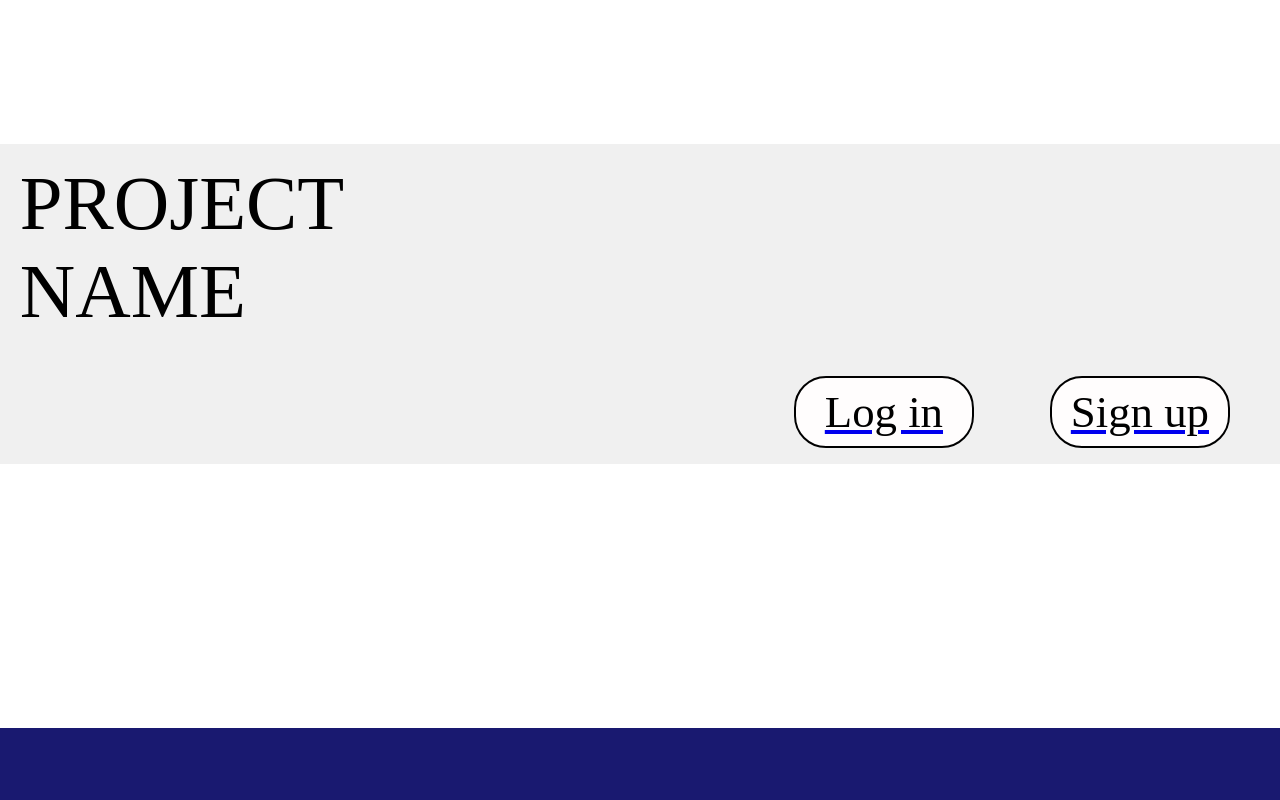
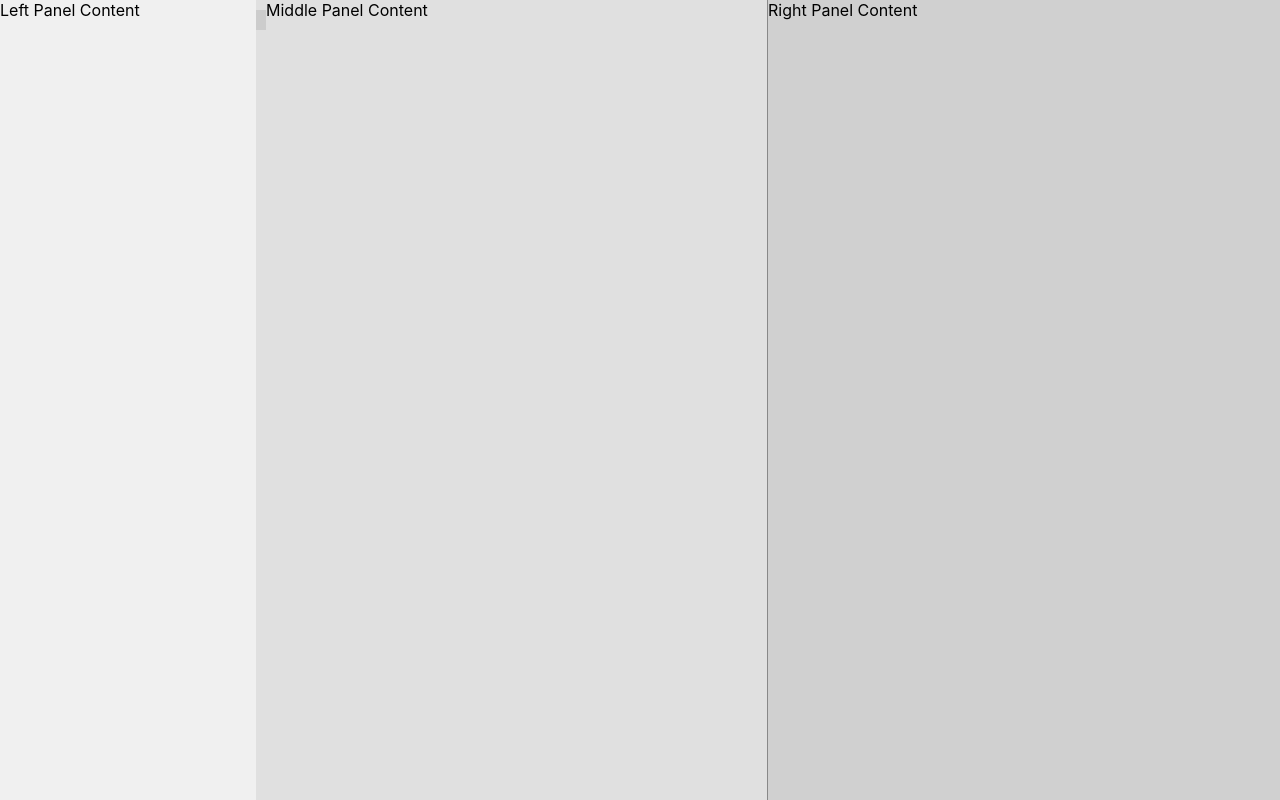
Before and after one commit to yunh0/CapstoneDesign, a React (Create React App) app in the folder front/: page / in a window 1280 px wide. Built offline with nearby package versions, Linux system fonts and the light colour scheme.

Commit message:
이전 활동들 코드 정리 및 메인 페이지 요약창과 채팅창 크기 조절 외 틀 작성

```diff
--- a/front/src/cssfiles/loginPage.css
+++ b/front/src/cssfiles/loginPage.css
@@ -0,0 +1,37 @@
+.login-container {
+    width: 100%;
+    max-width: 400px;
+    margin: 0 auto;
+    padding: 20px;
+    border: 1px solid #ccc;
+    border-radius: 5px;
+    background-color: #fff;
+}
+
+.login-container h2 {
+    text-align: center;
+}
+
+.login-container form {
+    display: flex;
+    flex-direction: column;
+}
+
+.login-container input[type="text"],
+.login-container input[type="password"],
+.login-container input[type="submit"] {
+    margin-bottom: 10px;
+    padding: 10px;
+    border: 1px solid #ccc;
+    border-radius: 3px;
+}
+
+.login-container input[type="submit"] {
+    background-color: #007bff;
+    color: #fff;
+    cursor: pointer;
+}
+
+.login-container input[type="submit"]:hover {
+    background-color: #0056b3;
+}
--- /dev/null
+++ b/front/src/cssfiles/mainPage.css
@@ -0,0 +1,57 @@
+.container {
+    display: flex;
+    height: 100vh;
+}
+
+.left-panel, .middle-panel, .right-panel {
+    height: 100%;
+    overflow: auto;
+}
+
+.left-panel {
+    width: 20%;
+    background-color: #f0f0f0;
+    transition: width 0.3s ease;
+}
+
+.left-panel.collapsed {
+    width: 0;
+    overflow: hidden;
+}
+
+.middle-panel {
+    width: calc(40% - 10px); /* 10px은 toggle-button의 너비 */
+    background-color: #e0e0e0;
+    position: relative; /* 상대적 위치 지정 추가 */
+}
+
+.toggle-button {
+    width: 20px;
+    height: 20px;
+    background-color: #ccc;
+    position: absolute;
+    top: 10px;
+    left: -10px;
+    cursor: pointer;
+}
+
+.right-panel {
+    width: 40%;
+    background-color: #d0d0d0;
+}
+
+/* 경계선 스타일 */
+.middle-panel::after {
+    content: '';
+    position: absolute;
+    top: 0;
+    bottom: 0;
+    right: 0;
+    width: 1px; /* 경계선의 너비 */
+    background-color: #888; /* 경계선의 색상 */
+}
+
+/* 호버링 시 마우스 커서 형태 변경 */
+.middle-panel:hover::after {
+    cursor: ew-resize; /* 가로 크기 조절 커서 */
+}
--- a/front/src/cssfiles/signupPage.css
+++ b/front/src/cssfiles/signupPage.css
@@ -0,0 +1,37 @@
+.signup-container {
+    width: 100%;
+    max-width: 400px;
+    margin: 0 auto;
+    padding: 20px;
+    border: 1px solid #ccc;
+    border-radius: 5px;
+    background-color: #fff;
+}
+
+.signup-container h2 {
+    text-align: center;
+}
+
+.signup-container form {
+    display: flex;
+    flex-direction: column;
+}
+
+.signup-container input[type="text"],
+.signup-container input[type="password"],
+.signup-container input[type="submit"] {
+    margin-bottom: 10px;
+    padding: 10px;
+    border: 1px solid #ccc;
+    border-radius: 3px;
+}
+
+.signup-container input[type="submit"] {
+    background-color: #007bff;
+    color: #fff;
+    cursor: pointer;
+}
+
+.signup-container input[type="submit"]:hover {
+    background-color: #0056b3;
+}
--- a/front/src/cssfiles/startPage.css
+++ b/front/src/cssfiles/startPage.css
@@ -1,81 +1,64 @@
-/* startPage.css */
-.start-page {
+.start-page-container {
     width: 100vw;
     height: 100vh;
+    min-width: 600px;
+    min-height: 400px;
     position: relative;
     background: white;
 }
 
-.background-top {
+.background-overlay {
     width: 100%;
-    height: 25%;
+    height: 40%;
     position: absolute;
+    top: 50%;
+    left: 50%;
+    transform: translate(-50%, -80%);
     background: #F0F0F0;
 }
 
 .project-name {
     width: 57%;
     height: 15%;
-    left: 2%;
-    top: 20%;
+    left: 50%;
+    top: 50%;
+    transform: translate(-85%, -200%);
     position: absolute;
     color: black;
     font-size: 6vw;
+    font-family: Ibarra Real Nova;
+    font-weight: 300;
+    word-wrap: break-word;
+}
+
+.login-button, .signup-button {
+    width: 10%;
+    height: 8.5%;
+    position: absolute;
+    background: #FFFDFD;
+    border-radius: 1.5vw;
+    border: 0.2vw black solid;
+    display: flex;
+    justify-content: center;
+    align-items: center;
+    color: black;
+    font-size: 2.5vw;
     font-family: Ibarra Real Nova;
     font-weight: 400;
     word-wrap: break-word;
 }
 
-.login-link {
-    width: 13.8%;
-    height: 8.5%;
-    left: 62%;
-    top: 47%;
-    position: absolute;
-    background: #FFFDFD;
-    border-radius: 2.5vw;
-    border: 0.2vw black solid;
-}
-
-.signup-link {
-    width: 13.8%;
-    height: 8.5%;
-    left: 82%;
-    top: 47%;
-    position: absolute;
-    background: #FFFDFD;
-    border-radius: 2.5vw;
-    border: 0.2vw black solid;
-}
-
-.login-button, .signup-button {
-    width: 11.4%;
-    height: 7%;
-    position: absolute;
-    color: black;
-    font-size: 3.5vw;
-    font-family: Ibarra Real Nova;
-    font-weight: 400;
-    word-wrap: break-word;
-}
-
-.signup-button {
+.login-button {
     left: 62%;
     top: 47%;
 }
 
-.title {
-    left: 0;
-    top: 0;
-    position: absolute;
-    color: black;
-    font-size: 3vw;
-    font-family: East Sea Dokdo;
-    font-weight: 400;
-    word-wrap: break-word;
+.signup-button {
+    left: 82%;
+    top: 47%;
 }
 
-.divider {
+.vertical-line {
     width: 5.3%;
     height: 0.07%;
     left: 95%;
@@ -83,7 +66,7 @@
     position: absolute;
 }
 
-.background-bottom {
+.footer {
     width: 100%;
     height: 9%;
     left: 0;
--- a/front/src/index.js
+++ b/front/src/index.js
@@ -3,10 +3,11 @@ import ReactDOM from 'react-dom';
 import './index.css';
 import App from './App';
 import reportWebVitals from './reportWebVitals';
+import Ap from './jsxfiles/mainPage';
 
 ReactDOM.render(
     <React.StrictMode>
-        <App />
+        <Ap />
     </React.StrictMode>,
     document.getElementById('root')
 );
--- a/front/src/jsxfiles/loginPage.jsx
+++ b/front/src/jsxfiles/loginPage.jsx
@@ -1,18 +1,14 @@
 import React from "react";
+import '../cssfiles/loginPage.css';
 
 class LoginPage extends React.Component {
     render() {
         return (
-            <div className="container">
+            <div className="login-container">
                 <h2>Login</h2>
                 <form action="login_process.php" method="post">
                     <input type="text" name="username" placeholder="Username" required />
-                    <input
-                        type="password"
-                        name="password"
-                        placeholder="Password"
-                        required
-                    />
+                    <input type="password" name="password" placeholder="Password" required />
                     <input type="submit" value="Login" />
                 </form>
             </div>
--- a/front/src/jsxfiles/mainPage.jsx
+++ b/front/src/jsxfiles/mainPage.jsx
@@ -0,0 +1,33 @@
+import React, { useState } from 'react';
+import '../cssfiles/mainPage.css';
+
+const App = () => {
+    const [isLeftPanelCollapsed, setIsLeftPanelCollapsed] = useState(false);
+    const [middlePanelWidth, setMiddlePanelWidth] = useState('40%');
+
+    const toggleLeftPanel = () => {
+        setIsLeftPanelCollapsed(!isLeftPanelCollapsed);
+        if (isLeftPanelCollapsed) {
+            setMiddlePanelWidth('40%');
+        } else {
+            setMiddlePanelWidth('60%');
+        }
+    };
+
+    return (
+        <div className="container">
+            <div className={`left-panel ${isLeftPanelCollapsed ? 'collapsed' : ''}`}>
+                Left Panel Content
+            </div>
+            <div className="middle-panel" style={{ width: middlePanelWidth }}>
+                <div className="toggle-button" onClick={toggleLeftPanel}></div>
+                <div style={{ marginLeft: '10px' }}>Middle Panel Content</div>
+            </div>
+            <div className="right-panel">
+                Right Panel Content
+            </div>
+        </div>
+    );
+};
+
+export default App;
--- a/front/src/jsxfiles/signupPage.jsx
+++ b/front/src/jsxfiles/signupPage.jsx
@@ -1,9 +1,10 @@
 import React from 'react';
+import '../cssfiles/signupPage.css';
 
 class SignupPage extends React.Component {
     render() {
         return (
-            <div className="container">
+            <div className="signup-container">
                 <h2>Sign Up</h2>
                 <form action="signup_process.php" method="post">
                     <input type="text" name="username" placeholder="Username" required />
--- a/front/src/jsxfiles/startPage.jsx
+++ b/front/src/jsxfiles/startPage.jsx
@@ -1,25 +1,17 @@
 import React from "react";
 import { Link } from 'react-router-dom';
+import '../cssfiles/startPage.css';
 
 class StartPage extends React.Component {
     render() {
         return (
-            <div style={{width: '100vw', height: '100vh', position: 'relative', background: 'white'}}>
-                <div style={{width: '100%', height: '40%', position: 'absolute', top: '50%', left: '50%', transform: 'translate(-50%, -80%)', background: '#F0F0F0'}} />
-
-                <div style={{width: '57%', height: '15%', left: '50%', top: '50%', transform: 'translate(-85%, -200%)', position: 'absolute', color: 'black', fontSize: '6vw', fontFamily: 'Ibarra Real Nova', fontWeight: '300', wordWrap: 'break-word'}}>PROJECT<br/>NAME</div>
-
-                <Link to="/login" style={{width: '13.8%', height: '8.5%', left: '62%', top: '47%', position: 'absolute', background: '#FFFDFD', borderRadius: '2.5vw', border: '0.2vw black solid'}}>
-                    <div style={{width: '100%', height: '100%', display: 'flex', justifyContent: 'center', alignItems: 'center', color: 'black', fontSize: '3.5vw', fontFamily: 'Ibarra Real Nova', fontWeight: '400', wordWrap: 'break-word'}}>Log in</div>
-                </Link>
-                <Link to="/signup" style={{width: '13.8%', height: '8.5%', left: '82%', top: '47%', position: 'absolute', background: '#FFFDFD', borderRadius: '2.5vw', border: '0.2vw black solid'}}>
-                    <div style={{width: '100%', height: '100%', display: 'flex', justifyContent: 'center', alignItems: 'center', color: 'black', fontSize: '3.5vw', fontFamily: 'Ibarra Real Nova', fontWeight: '400', wordWrap: 'break-word'}}>Sign up</div>
-                </Link>
-
-                <div style={{width: '5.3%', height: '0.07%', left: '95%', top: 0, position: 'absolute'}} />
-                <div style={{width: '100%', height: '9%', left: 0, bottom: 0, position: 'absolute', background: '#191970'}} />
-
-
+            <div className="start-page-container">
+                <div className="background-overlay" />
+                <div className="project-name">PROJECT<br/>NAME</div>
+                <Link to="/login" className="login-button">Log in</Link>
+                <Link to="/signup" className="signup-button">Sign up</Link>
+                <div className="vertical-line" />
+                <div className="footer" />
             </div>
         );
     }
```
